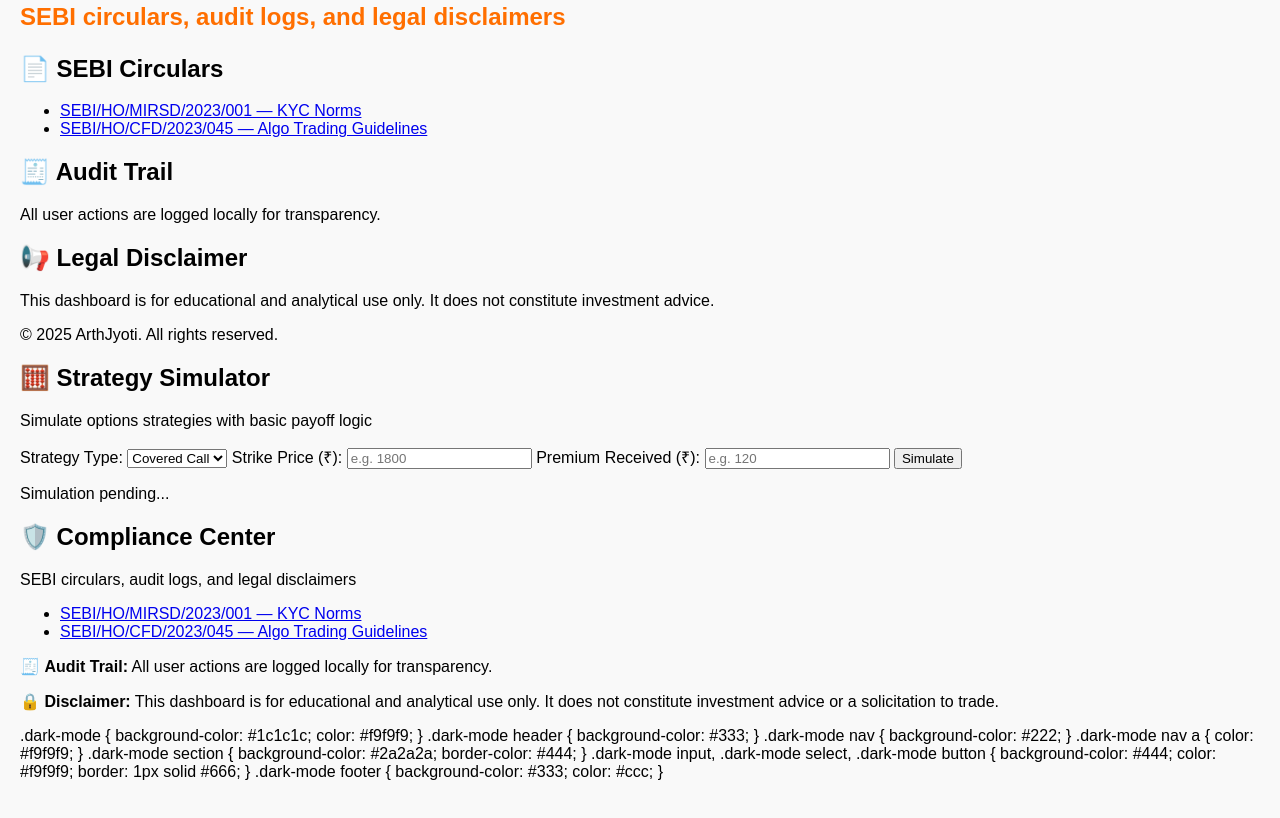
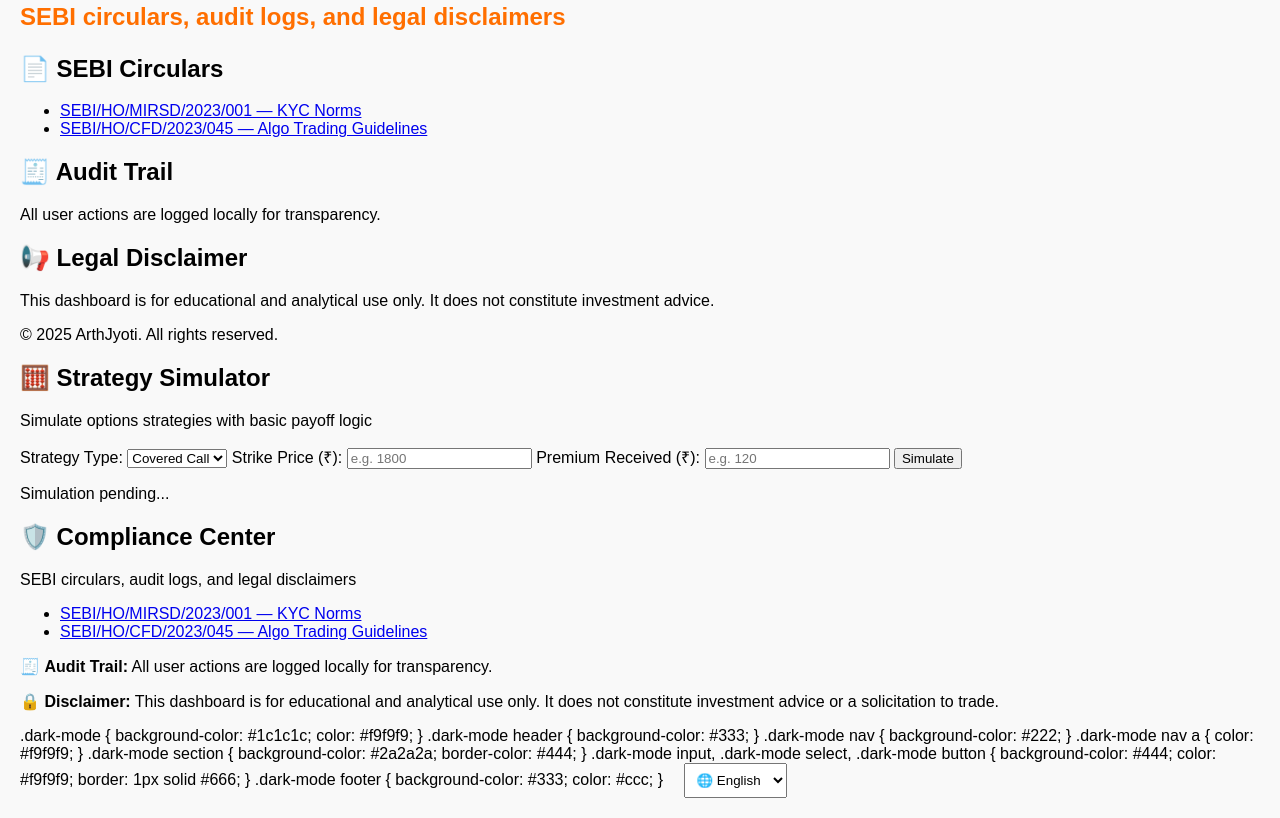
Before and after one commit to arthjyotiai/ARTHJYOTI-WEB, a plain HTML site: page index.html in a window 1280 px wide. Shown: the part 918-1736 px from the top of the page. Drawn offline with Linux system fonts and the light colour scheme.

Commit message:
Update index.html

```diff
--- a/index.html
+++ b/index.html
@@ -265,3 +265,8 @@ arthjyoti-dashboard/
     localStorage.setItem('theme', mode);
   }
 </script>
+<select id="languageSwitcher" onchange="switchLanguage()" style="margin-left:1rem; padding:0.5rem;">
+  <option value="en">🌐 English</option>
+  <option value="ta">தமிழ்</option>
+  <option value="hi">हिन्दी</option>
+</select>
```
